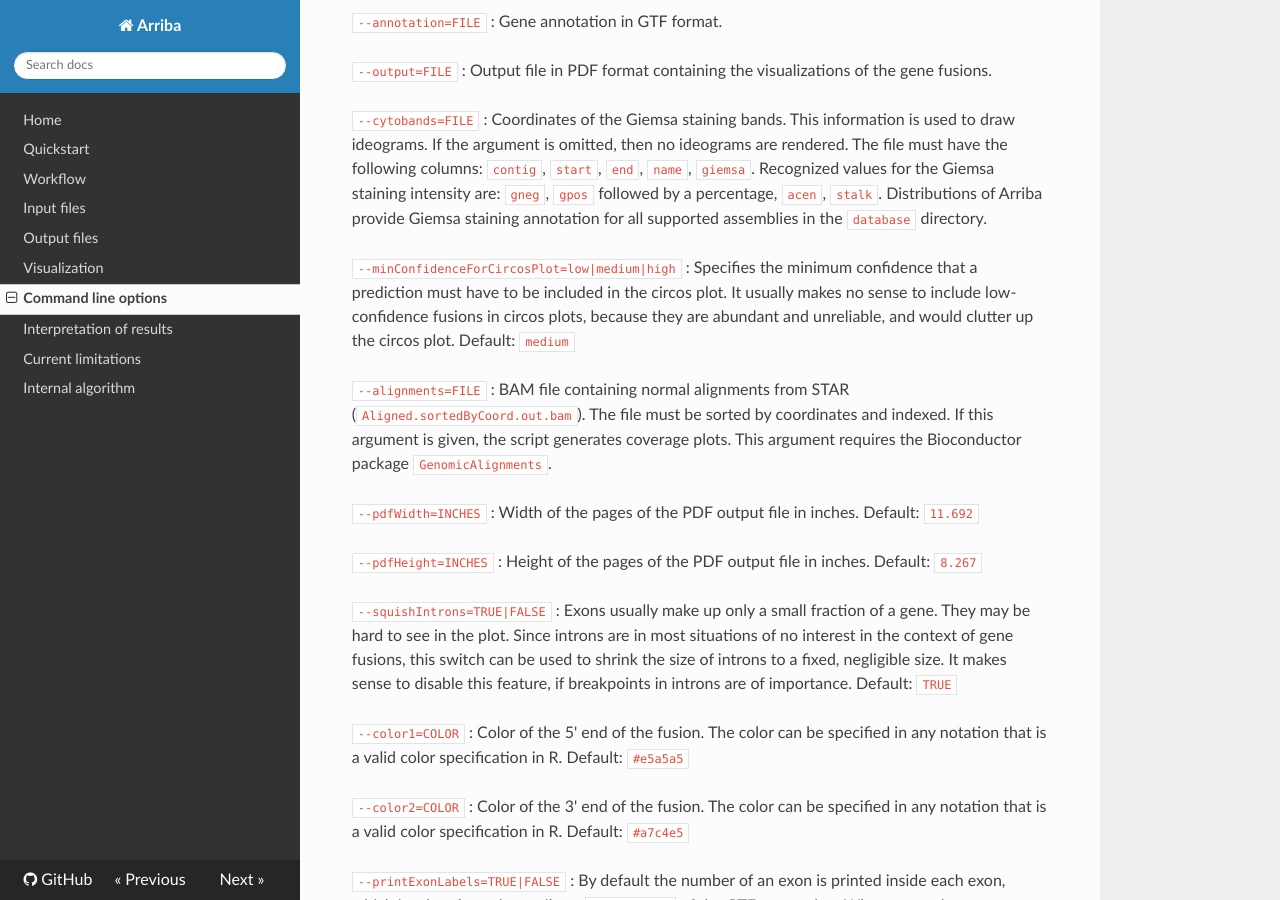
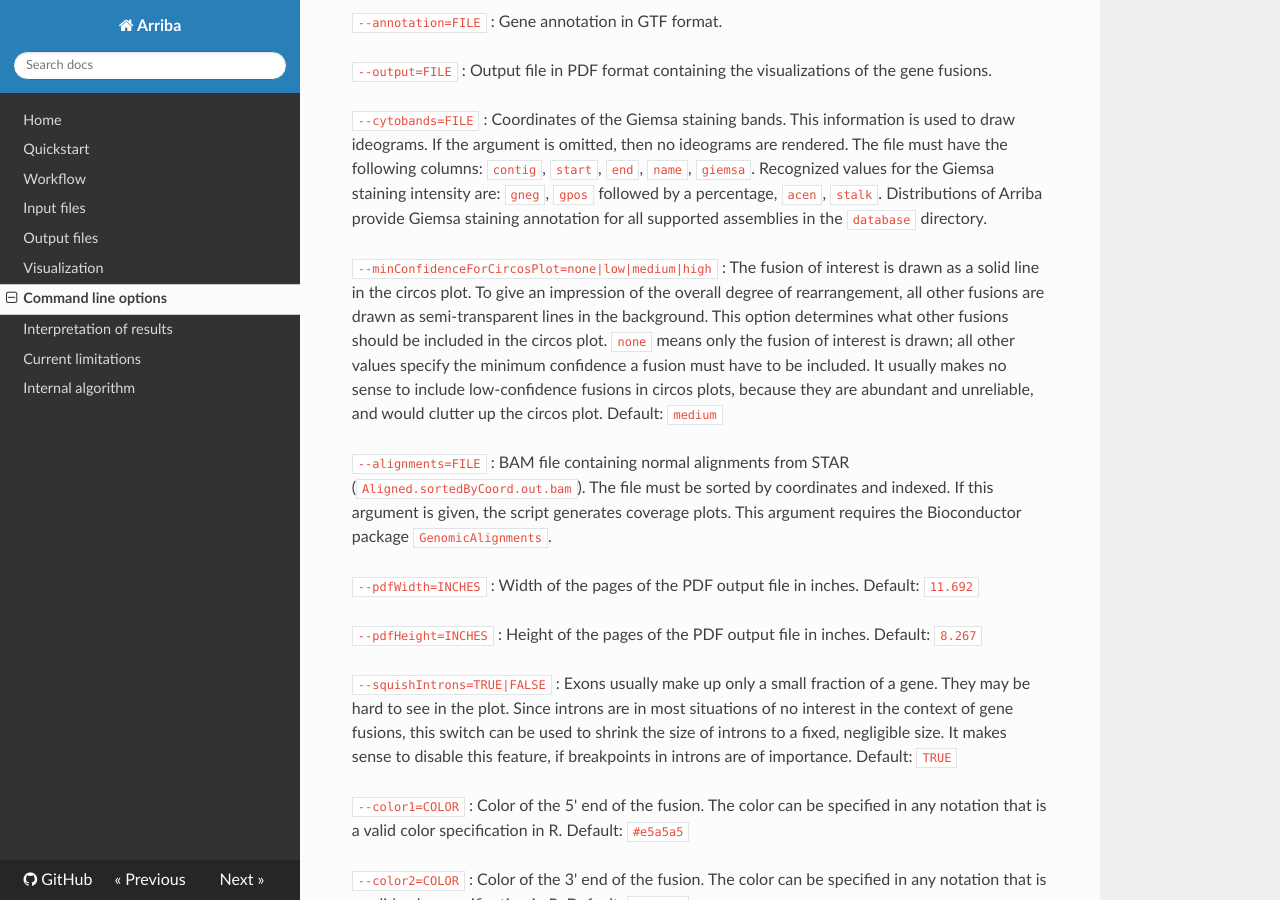
Before and after one commit to suhrig/arriba, an MkDocs documentation site: the page built from documentation/command-line-options.md, in a window 1280 px wide and 900 px high, scrolled down 4025 px. Built offline with MkDocs 1.6.1, drawn with Linux system fonts in a browser that asks for light colours; nearby versions of some CDN libraries; old or Windows-style settings are respelled for this version of MkDocs.

Commit message:
add option to omit background fusions in the circos plot

```diff
--- a/documentation/command-line-options.md
+++ b/documentation/command-line-options.md
@@ -141,8 +141,8 @@ draw_fusions.R --annotation=annotation.gtf --fusions=fusions.tsv --output=output
 `--cytobands=FILE`
 : Coordinates of the Giemsa staining bands. This information is used to draw ideograms. If the argument is omitted, then no ideograms are rendered. The file must have the following columns: `contig`, `start`, `end`, `name`, `giemsa`. Recognized values for the Giemsa staining intensity are: `gneg`, `gpos` followed by a percentage, `acen`, `stalk`. Distributions of Arriba provide Giemsa staining annotation for all supported assemblies in the `database` directory.
 
-`--minConfidenceForCircosPlot=low|medium|high`
-: Specifies the minimum confidence that a prediction must have to be included in the circos plot. It usually makes no sense to include low-confidence fusions in circos plots, because they are abundant and unreliable, and would clutter up the circos plot. Default: `medium`
+`--minConfidenceForCircosPlot=none|low|medium|high`
+: The fusion of interest is drawn as a solid line in the circos plot. To give an impression of the overall degree of rearrangement, all other fusions are drawn as semi-transparent lines in the background. This option determines what other fusions should be included in the circos plot. `none` means only the fusion of interest is drawn; all other values specify the minimum confidence a fusion must have to be included. It usually makes no sense to include low-confidence fusions in circos plots, because they are abundant and unreliable, and would clutter up the circos plot. Default: `medium`
 
 `--alignments=FILE`
 : BAM file containing normal alignments from STAR (`Aligned.sortedByCoord.out.bam`). The file must be sorted by coordinates and indexed. If this argument is given, the script generates coverage plots. This argument requires the Bioconductor package `GenomicAlignments`.
```
Also changed, not shown: 1 other file.
